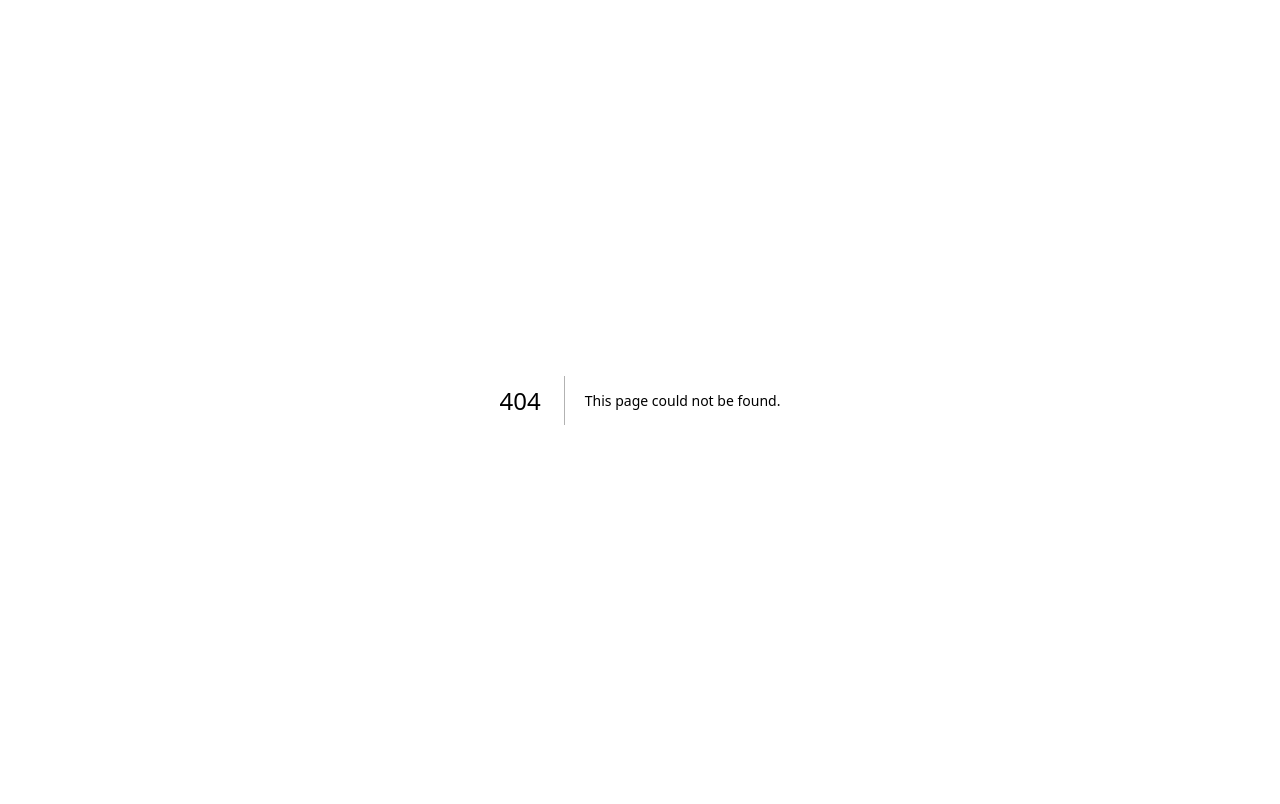
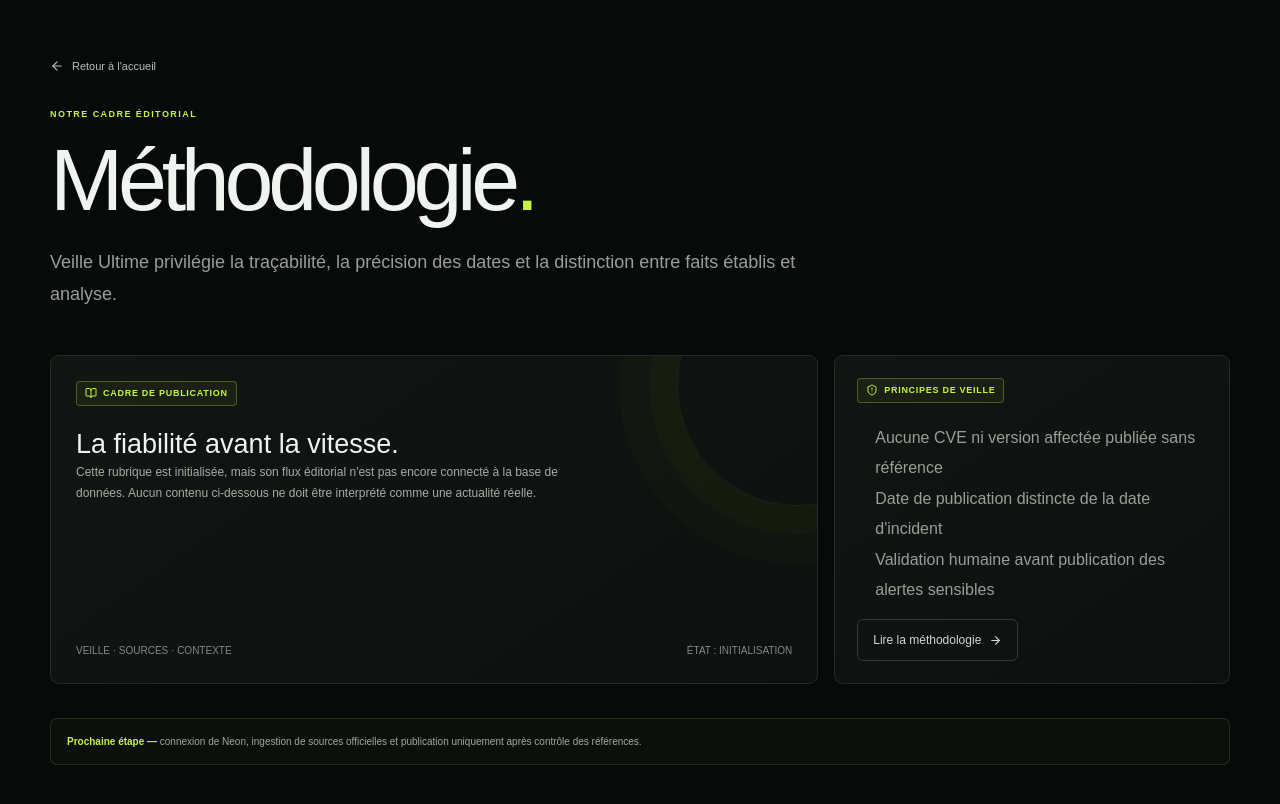
Before and after one commit to digitaleflex/veille-ultime, a Next.js app: page /methodologie in a window 1280 px wide. Before the commit this address had no page. Shown: the top 804 px of the page. Built offline with nearby package versions, Linux system fonts and the light colour scheme.

Commit message:
feat: initialize editorial routes and quality checks

```diff
--- /dev/null
+++ b/src/app/[section]/page.tsx
@@ -0,0 +1,48 @@
+import Link from "next/link";
+import { notFound } from "next/navigation";
+import { ArrowLeft, ArrowRight, BookOpen, CalendarDays, ShieldAlert } from "lucide-react";
+
+const sections: Record<string, { title: string; eyebrow: string; intro: string; focus: string[] }> = {
+  actualites: { title: "Actualités", eyebrow: "Le fil de veille", intro: "Les informations technologiques seront publiées ici après collecte, déduplication et vérification éditoriale.", focus: ["Sources et dates de publication conservées", "Résumé factuel et contexte séparés", "Liens directs vers les références originales"] },
+  cybersecurite: { title: "Cybersécurité", eyebrow: "Menaces & défense", intro: "Incidents, campagnes, stratégies de défense et renseignements de sécurité documentés par des sources vérifiables.", focus: ["Incidents confirmés et chronologies", "Conseils de réduction du risque", "Références CERT et avis officiels"] },
+  vulnerabilites: { title: "Vulnérabilités", eyebrow: "CVE & avis de sécurité", intro: "Un suivi structuré des vulnérabilités, de leur sévérité, des produits affectés et des correctifs disponibles.", focus: ["Identifiant CVE ou GHSA vérifiable", "Versions affectées et corrigées sourcées", "Exploitation active distinguée du risque théorique"] },
+  developpement: { title: "Développement", eyebrow: "Outils & écosystèmes", intro: "Les évolutions importantes des langages, frameworks, IDE, bibliothèques et pratiques d'ingénierie.", focus: ["Sorties et changements majeurs", "Compatibilité et migrations", "Impact sur les équipes de développement"] },
+  "cloud-devops": { title: "Cloud & DevOps", eyebrow: "Infrastructure & livraison", intro: "Une veille sur le cloud, les conteneurs, les bases de données, les plateformes et les chaînes CI/CD.", focus: ["Incidents et changements de plateformes", "Sécurité et fiabilité opérationnelle", "Outils d'automatisation et observabilité"] },
+  "intelligence-artificielle": { title: "Intelligence artificielle", eyebrow: "Modèles, agents & sécurité", intro: "Nouveaux modèles, outils d'IA appliquée, agents, usages professionnels et risques de sécurité associés.", focus: ["Annonces reliées aux sources officielles", "Capacités et limites explicitées", "Sécurité des modèles et des agents"] },
+  "open-source": { title: "Open source", eyebrow: "Logiciels & supply chain", intro: "Les projets, mainteneurs, dépendances et changements qui comptent dans l'écosystème open source.", focus: ["Publications et changelogs officiels", "Alertes sur les dépendances", "Contexte de maintenance et de pérennité"] },
+  "industrie-tech": { title: "Industrie tech", eyebrow: "Entreprises & tendances", intro: "Les décisions, stratégies et mouvements de l'industrie technologique qui ont un impact concret.", focus: ["Annonces d'entreprises sourcées", "Contexte économique et industriel", "Conséquences pour les professionnels"] },
+  bilans: { title: "Bilans & analyses", eyebrow: "Synthèses périodiques", intro: "Des synthèses quotidiennes, hebdomadaires et mensuelles construites à partir de publications vérifiées.", focus: ["Faits marquants et tendances", "Classement avec critères explicités", "Liens vers les articles et sources d'origine"] },
+  sources: { title: "Sources", eyebrow: "Traçabilité éditoriale", intro: "Le catalogue des sources retenues pour la veille et les critères utilisés pour les évaluer.", focus: ["Sources officielles et éditeurs", "Organismes CERT et bases de vulnérabilités", "Fréquence de collecte et niveau de confiance"] },
+  methodologie: { title: "Méthodologie", eyebrow: "Notre cadre éditorial", intro: "Veille Ultime privilégie la traçabilité, la précision des dates et la distinction entre faits établis et analyse.", focus: ["Aucune CVE ni version affectée publiée sans référence", "Date de publication distincte de la date d'incident", "Validation humaine avant publication des alertes sensibles"] },
+};
+
+export function generateStaticParams() {
+  return Object.keys(sections).map((section) => ({ section }));
+}
+
+export default async function SectionPage({ params }: { params: Promise<{ section: string }> }) {
+  const { section } = await params;
+  const data = sections[section];
+  if (!data) notFound();
+
+  return (
+    <main className="container" style={{ paddingTop: 56, paddingBottom: 80, minHeight: "70vh" }}>
+      <Link href="/" className="text-link" style={{ display: "inline-flex", alignItems: "center", gap: 8, marginBottom: 34 }}><ArrowLeft size={14} /> Retour à l'accueil</Link>
+      <div className="section-kicker">{data.eyebrow}</div>
+      <h1 style={{ fontSize: "clamp(2.6rem, 7vw, 5.5rem)", lineHeight: 1, letterSpacing: "-.06em", margin: "14px 0 22px", maxWidth: 900 }}>{data.title}<span style={{ color: "#c5f441" }}>.</span></h1>
+      <p style={{ color: "var(--muted, #a1a1aa)", fontSize: 18, lineHeight: 1.8, maxWidth: 760 }}>{data.intro}</p>
+      <div className="main-grid" style={{ marginTop: 44 }}>
+        <section className="feature-card">
+          <div><span className="pill"><BookOpen size={12} style={{ display: "inline", marginRight: 6 }} /> Cadre de publication</span><h2 style={{ fontSize: 27, lineHeight: 1.25, marginTop: 22 }}>La fiabilité avant la vitesse.</h2><p className="card-copy">Cette rubrique est initialisée, mais son flux éditorial n'est pas encore connecté à la base de données. Aucun contenu ci-dessous ne doit être interprété comme une actualité réelle.</p></div>
+          <div className="card-footer"><span>VEILLE · SOURCES · CONTEXTE</span><span>ÉTAT : INITIALISATION</span></div>
+        </section>
+        <aside className="report-card">
+          <span className="pill"><ShieldAlert size={12} style={{ display: "inline", marginRight: 6 }} /> Principes de veille</span>
+          <ul style={{ paddingLeft: 18, color: "var(--muted, #a1a1aa)", lineHeight: 1.9, marginTop: 20 }}>{data.focus.map((item) => <li key={item}>{item}</li>)}</ul>
+          <Link href="/methodologie" className="button-secondary" style={{ marginTop: 14 }}>Lire la méthodologie <ArrowRight size={13} /></Link>
+        </aside>
+      </div>
+      <div className="disclaimer" style={{ marginTop: 34 }}><strong style={{ color: "#c5f441" }}>Prochaine étape — </strong>connexion de Neon, ingestion de sources officielles et publication uniquement après contrôle des références.</div>
+    </main>
+  );
+}
--- /dev/null
+++ b/src/app/actualites/[slug]/page.tsx
@@ -0,0 +1,7 @@
+import { notFound } from "next/navigation";
+
+export default async function ArticlePage({ params }: { params: Promise<{ slug: string }> }) {
+  const { slug } = await params;
+  void slug;
+  notFound();
+}
--- /dev/null
+++ b/src/app/robots.ts
@@ -0,0 +1,9 @@
+import type { MetadataRoute } from "next";
+
+export default function robots(): MetadataRoute.Robots {
+  const siteUrl = process.env.NEXT_PUBLIC_SITE_URL;
+  return {
+    rules: { userAgent: "*", allow: "/", disallow: ["/admin/", "/api/"] },
+    ...(siteUrl ? { sitemap: `${siteUrl.replace(/\/$/, "")}/sitemap.xml` } : {}),
+  };
+}
--- /dev/null
+++ b/src/app/sitemap.ts
@@ -0,0 +1,11 @@
+import type { MetadataRoute } from "next";
+
+const sections = ["actualites", "cybersecurite", "vulnerabilites", "developpement", "cloud-devops", "intelligence-artificielle", "open-source", "industrie-tech", "bilans", "sources", "methodologie"];
+
+export default function sitemap(): MetadataRoute.Sitemap {
+  const baseUrl = (process.env.NEXT_PUBLIC_SITE_URL || "https://veille-ultime.vercel.app").replace(/\/$/, "");
+  return [
+    { url: baseUrl, changeFrequency: "daily", priority: 1 },
+    ...sections.map((section) => ({ url: `${baseUrl}/${section}`, changeFrequency: "weekly" as const, priority: section === "actualites" ? 0.9 : 0.7 })),
+  ];
+}
```
Also changed, not shown: 1 other file (tests, documents, lock files or other folders).
